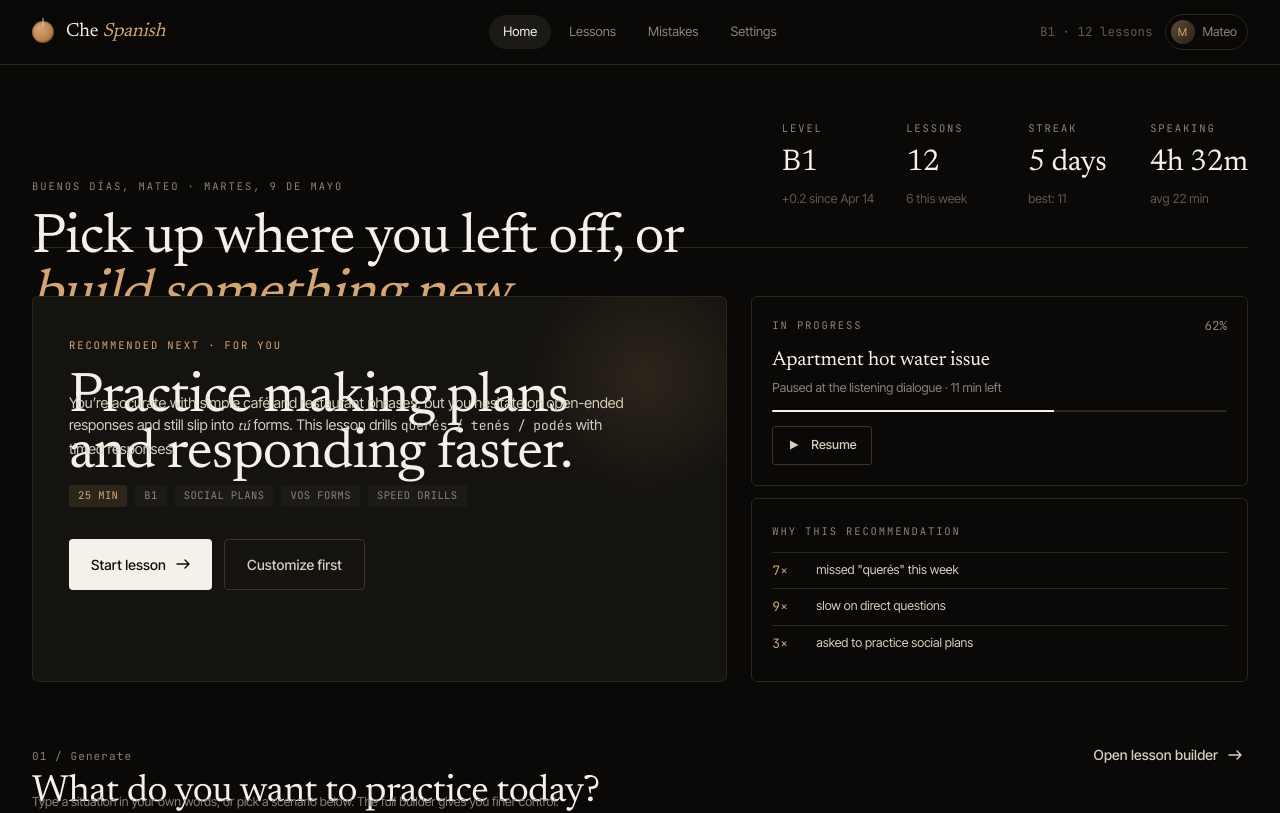
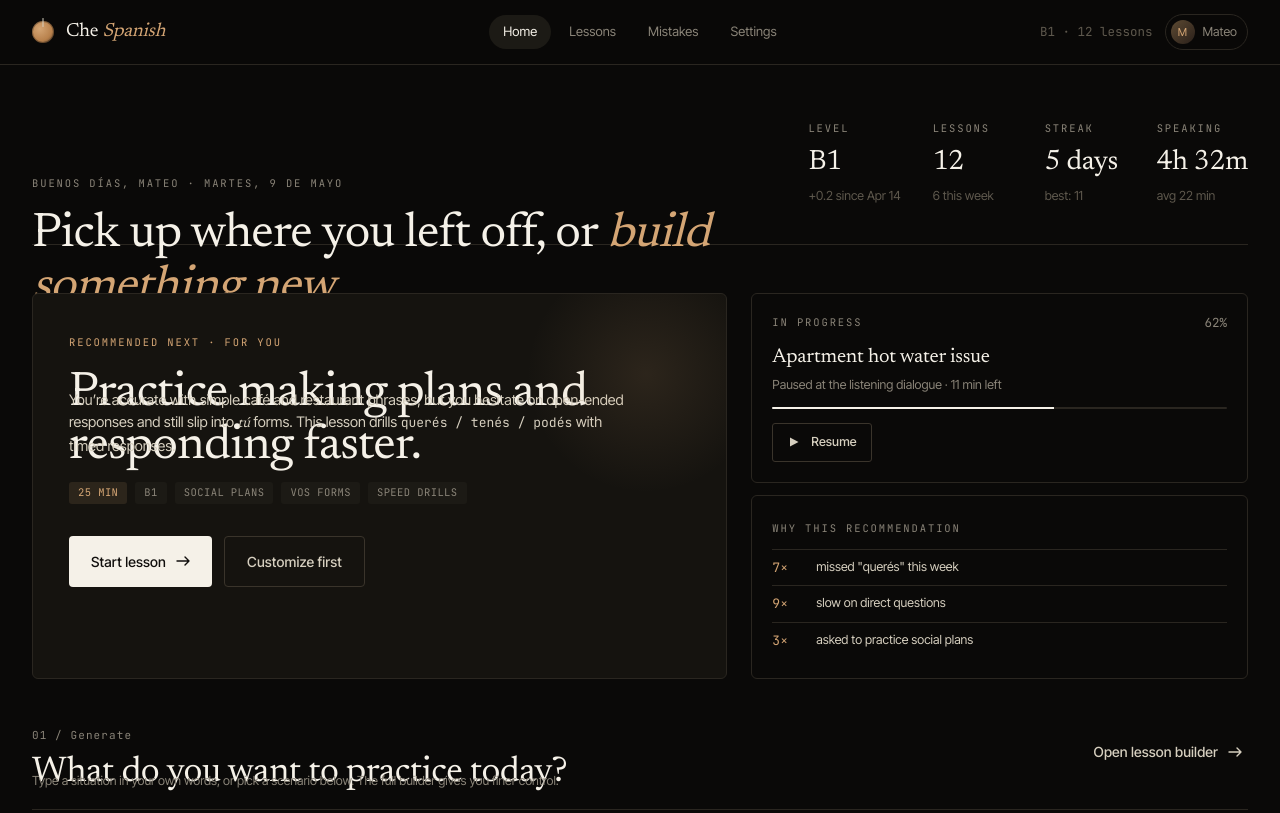
Before and after one commit to evankimbrell/chespanish, a Next.js app: page /dashboard in a window 1280 px wide. Shown: the top 813 px of the page. Built offline with nearby package versions, Linux system fonts and the light colour scheme.

Commit message:
Fix overlapping text: fluid font sizes, line-height, section-head alignment, dashboard hero wrap

```diff
--- a/src/app/dashboard/page.tsx
+++ b/src/app/dashboard/page.tsx
@@ -23,8 +23,8 @@ export default function DashboardPage() {
       <div className="page fade-in">
         <div className="col gap-12">
           {/* Hero strip */}
-          <div className="row between" style={{ alignItems: 'flex-end', gap: 48, paddingBottom: 32, borderBottom: '1px solid var(--line)' }}>
-            <div className="col gap-4" style={{ flex: 1 }}>
+          <div className="row between" style={{ alignItems: 'flex-end', gap: 32, paddingBottom: 32, borderBottom: '1px solid var(--line)', flexWrap: 'wrap' }}>
+            <div className="col gap-4" style={{ flex: '1 1 400px', minWidth: 0 }}>
               <span className="eyebrow">Buenos días, Mateo · martes, 9 de mayo</span>
               <h1 className="h-1">
                 Pick up where you left off, or{' '}
@@ -33,11 +33,11 @@ export default function DashboardPage() {
                 </em>.
               </h1>
             </div>
-            <div className="row gap-8" style={{ paddingBottom: 6 }}>
+            <div className="row gap-8" style={{ paddingBottom: 6, flexShrink: 0 }}>
               {STATS.map((s) => (
-                <div key={s.k} className="col gap-1" style={{ minWidth: 90 }}>
+                <div key={s.k} className="col gap-1" style={{ minWidth: 80 }}>
                   <span className="eyebrow">{s.k}</span>
-                  <span className="serif" style={{ fontSize: 30, letterSpacing: '-.01em' }}>{s.v}</span>
+                  <span className="serif" style={{ fontSize: 28, letterSpacing: '-.01em' }}>{s.v}</span>
                   <span className="small" style={{ color: 'var(--mute-2)' }}>{s.s}</span>
                 </div>
               ))}
--- a/src/app/globals.css
+++ b/src/app/globals.css
@@ -101,10 +101,10 @@ input, textarea, select { font-family: inherit; color: inherit; }
 .kicker       { font-family: var(--font-jetbrains-mono), ui-monospace, Menlo, monospace; font-size: 11px; letter-spacing: 0.06em; color: var(--mute); }
 
 h1, h2, h3, h4 { margin: 0; font-weight: 400; }
-.h-display { font-family: var(--font-newsreader), Georgia, serif; font-size: 88px; line-height: 0.95; letter-spacing: -0.02em; font-weight: 300; }
+.h-display { font-family: var(--font-newsreader), Georgia, serif; font-size: clamp(52px, 6vw, 88px); line-height: 1.0; letter-spacing: -0.02em; font-weight: 300; }
 .h-display em { font-style: italic; font-weight: 300; color: var(--warm); }
-.h-1 { font-family: var(--font-newsreader), Georgia, serif; font-size: 56px; line-height: 1.0; letter-spacing: -0.018em; font-weight: 400; }
-.h-2 { font-family: var(--font-newsreader), Georgia, serif; font-size: 38px; line-height: 1.05; letter-spacing: -0.014em; font-weight: 400; }
+.h-1 { font-family: var(--font-newsreader), Georgia, serif; font-size: clamp(34px, 3.8vw, 56px); line-height: 1.1; letter-spacing: -0.018em; font-weight: 400; }
+.h-2 { font-family: var(--font-newsreader), Georgia, serif; font-size: clamp(24px, 2.8vw, 38px); line-height: 1.15; letter-spacing: -0.014em; font-weight: 400; }
 .h-3 { font-family: var(--font-newsreader), Georgia, serif; font-size: 26px; line-height: 1.15; letter-spacing: -0.01em; font-weight: 400; }
 .h-4 { font-family: var(--font-newsreader), Georgia, serif; font-size: 20px; line-height: 1.2; font-weight: 500; }
 .lede  { font-family: var(--font-newsreader), Georgia, serif; font-size: 22px; line-height: 1.45; color: var(--ink-2); font-weight: 300; }
@@ -185,7 +185,7 @@ h1, h2, h3, h4 { margin: 0; font-weight: 400; }
 .label { font-family: var(--font-jetbrains-mono), monospace; font-size: 10.5px; letter-spacing: 0.14em; text-transform: uppercase; color: var(--mute); margin-bottom: 8px; display: block; }
 
 /* ── Section heads ── */
-.section-head { display: flex; align-items: baseline; justify-content: space-between; gap: 24px; margin-bottom: 28px; padding-bottom: 18px; border-bottom: 1px solid var(--line); }
+.section-head { display: flex; align-items: flex-start; justify-content: space-between; gap: 24px; margin-bottom: 28px; padding-bottom: 18px; border-bottom: 1px solid var(--line); }
 .section-num  { font-family: var(--font-jetbrains-mono), monospace; font-size: 11px; color: var(--mute); letter-spacing: 0.1em; }
 
 /* ── Audio wave ── */
```
